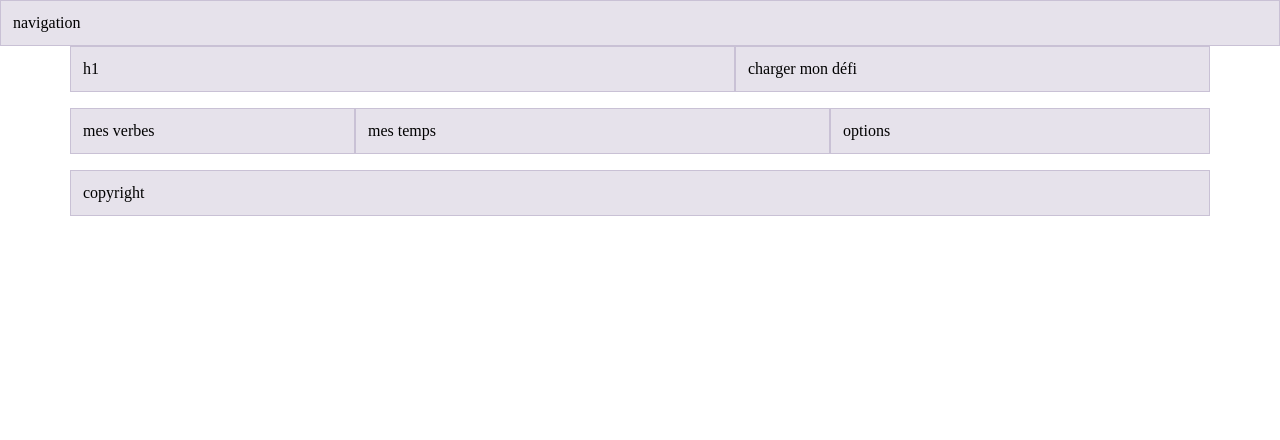
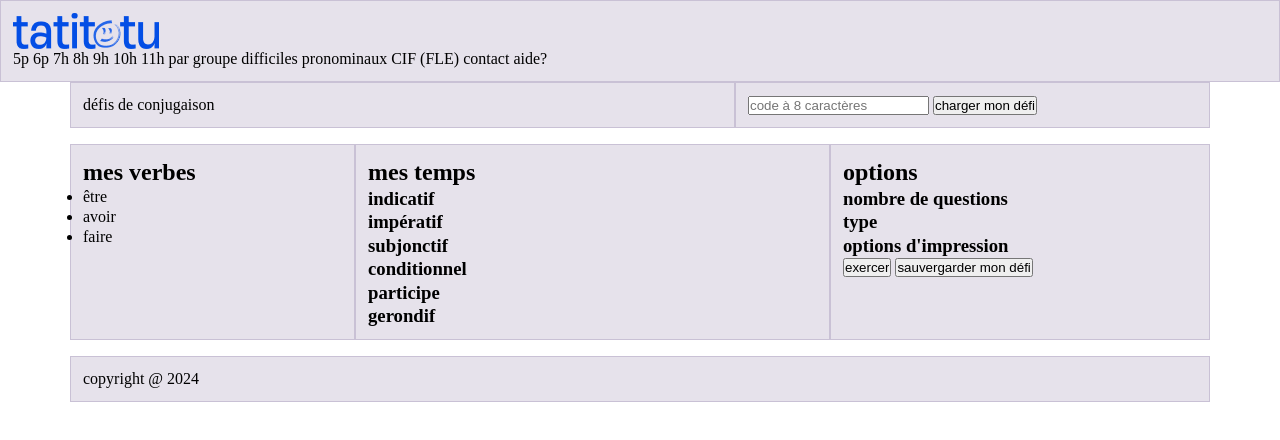
Before and after one commit to julia-ranzi/tatitotu-JuliaRanzi, a website built with Parcel: page src/index.html in a window 1280 px wide. Built offline with nearby package versions, Linux system fonts and the light colour scheme.

Commit message:
codage de quelques éléments principaux du html

```diff
--- a/src/index.html
+++ b/src/index.html
@@ -9,21 +9,65 @@
   <body>
     <div class="container-fluid">
       <div class="row">
-        <div class="col-12">navigation</div>
+        <div class="col-12">
+          <img src="/img/logo-tatitotu.png" alt="logo-tatitotu" />
+          <nav>
+            <a>5p</a>
+            <a>6p</a>
+            <a>7h</a>
+            <a>8h</a>
+            <a>9h</a>
+            <a>10h</a>
+            <a>11h</a>
+            <a>par groupe</a>
+            <a>difficiles</a>
+            <a>pronominaux</a>
+            <a>CIF (FLE)</a>
+            <a>contact</a>
+            <a>aide?</a>
+          </nav>
+        </div>
       </div>
     </div>
     <div class="container">
       <div class="row">
-        <div class="col-7">h1</div>
-        <div class="col-5">charger mon défi</div>
+        <div class="col-7">défis de conjugaison</div>
+        <div class="col-5">
+          <input type="text" placeholder="code à 8 caractères" />
+          <input type="button" value="charger mon défi" />
+        </div>
       </div>
       <div class="row">
-        <div class="col-3">mes verbes</div>
-        <div class="col-5">mes temps</div>
-        <div class="col-4">options</div>
+        <div class="col-3">
+          <h2>mes verbes</h2>
+          <ul class="tags-input">
+            <li class="tags">être</li>
+            <li class="tags">avoir</li>
+            <li class="tags">faire</li>
+          </ul>
+        </div>
+        <div class="col-5">
+          <h2>mes temps</h2>
+          <h3>indicatif</h3>
+          <h3>impératif</h3>
+          <h3>subjonctif</h3>
+          <h3>conditionnel</h3>
+          <h3>participe</h3>
+          <h3>gerondif</h3>
+        </div>
+        <div class="col-4">
+          <h2>options</h2>
+          <h3>nombre de questions</h3>
+          <h3>type</h3>
+          <h3>options d'impression</h3>
+          <input type="button" value="exercer" />
+          <input type="button" value="sauvergarder mon défi" />
+        </div>
       </div>
       <div class="row">
-        <div class="col-12">copyright</div>
+        <div class="col-12">
+          <p>copyright @ 2024</p>
+        </div>
       </div>
     </div>
 
```
Also changed, not shown: img/logo-tatitotu.png (added), 1 other file.
